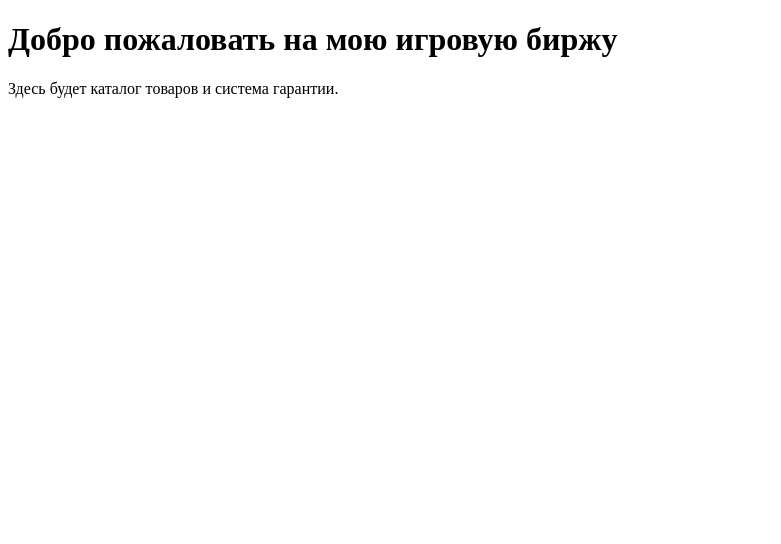
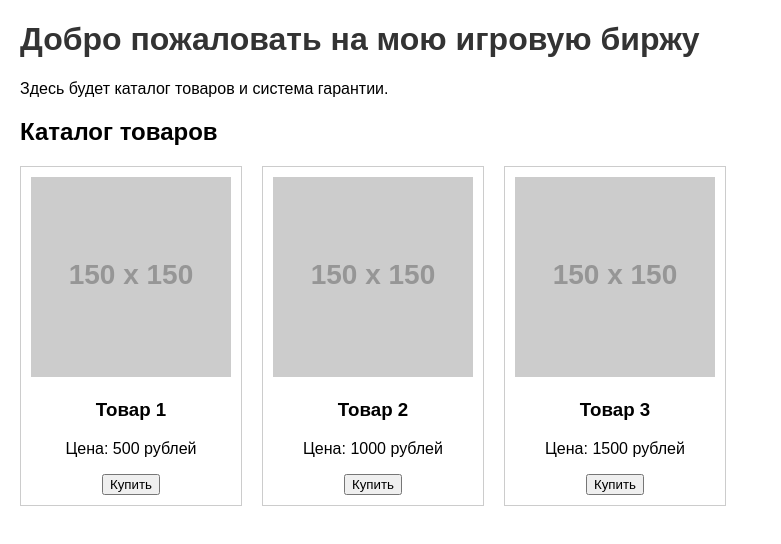
Before and after one commit to Aleks-Fura/Aleks-Fura.github.io, a plain HTML site: page index.html in a window 1280 px wide. Shown: the whole page, without its empty margins (0-781 px from the left). Drawn offline with Linux system fonts and the light colour scheme; placeholder pictures from the web are drawn by us.

Commit message:
Update index.html

```diff
--- a/index.html
+++ b/index.html
@@ -4,9 +4,55 @@
     <meta charset="UTF-8">
     <meta name="viewport" content="width=device-width, initial-scale=1.0">
     <title>Моя игровая биржа</title>
+    <style>
+        body {
+            font-family: Arial, sans-serif;
+            margin: 20px;
+        }
+        h1 {
+            color: #333;
+        }
+        .catalog {
+            display: flex;
+            flex-wrap: wrap;
+            gap: 20px;
+        }
+        .item {
+            border: 1px solid #ccc;
+            padding: 10px;
+            width: 200px;
+            text-align: center;
+        }
+        .item img {
+            width: 100%;
+            height: auto;
+        }
+    </style>
 </head>
 <body>
     <h1>Добро пожаловать на мою игровую биржу</h1>
     <p>Здесь будет каталог товаров и система гарантии.</p>
+
+    <h2>Каталог товаров</h2>
+    <div class="catalog">
+        <div class="item">
+            <img src="https://via.placeholder.com/150" alt="Товар 1">
+            <h3>Товар 1</h3>
+            <p>Цена: 500 рублей</p>
+            <button>Купить</button>
+        </div>
+        <div class="item">
+            <img src="https://via.placeholder.com/150" alt="Товар 2">
+            <h3>Товар 2</h3>
+            <p>Цена: 1000 рублей</p>
+            <button>Купить</button>
+        </div>
+        <div class="item">
+            <img src="https://via.placeholder.com/150" alt="Товар 3">
+            <h3>Товар 3</h3>
+            <p>Цена: 1500 рублей</p>
+            <button>Купить</button>
+        </div>
+    </div>
 </body>
 </html>
```
